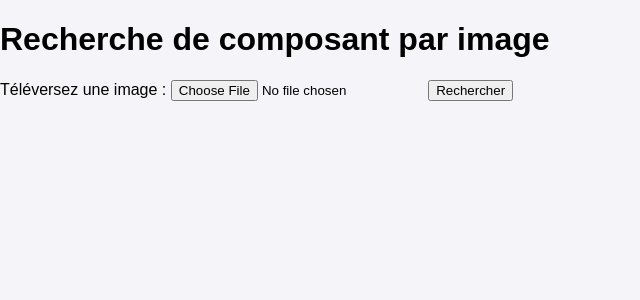
After one commit to vince82/Siana_project_Innovation, a Django app: page /technician/upload-and-search/ in a window 1280 px wide. The commit adds this page. Shown: the top 300 px of the page, without its empty margins (0-640 px from the left). Run offline with Django 5.2, Linux system fonts and the light colour scheme; parts of the project's set-up code (start-up, migrations or seed data) failed here and were passed over.

Commit message:
utilisation du model clipe pour faciliter la recheerche par televersement d'image. Le modele est passable. Tout de meme je l'enregistre avant de continuer à chercher d'autre alternative

```diff
--- a/catalogue_numerique/technician_page/tec_urls.py
+++ b/catalogue_numerique/technician_page/tec_urls.py
@@ -8,4 +8,9 @@ urlpatterns = [
     path('technician/component-sheet/<int:component_id>/', views.component_technical_sheet, name='component_sheet'),
     path('technician/search/', views.search_components, name='search_components'),
     path('technician/get-component-3d/<int:component_id>/', views.get_component_3d, name='get_component_3d'),
+
 ]
+
+urlpatterns=urlpatterns+[
+    path('technician/upload-and-search/', views.upload_and_search, name='upload_and_search'),
+]
--- a/catalogue_numerique/technician_page/templates/technician_page/home.html
+++ b/catalogue_numerique/technician_page/templates/technician_page/home.html
@@ -25,7 +25,9 @@
         <input type="text" id="search-bar" placeholder="Recherche de composant">
         <div id="search-results"></div> <!-- Liste déroulante pour les résultats de recherche -->
         <div class="icons">
-            <a href="#"><img src="https://th.bing.com/th/id/OIP.os7uREZBLyoK_TY0AuFkoAHaHa?rs=1&pid=ImgDetMain" alt="Icône caméra" class="icon"></a>
+            <a href="{% url 'upload_and_search' %}" class="icon-link">
+                <img src="https://th.bing.com/th/id/OIP.os7uREZBLyoK_TY0AuFkoAHaHa?rs=1&pid=ImgDetMain" alt="Icône caméra" class="icon">
+            </a>
             <a href="#"><img src="https://th.bing.com/th/id/OIP.jO12HDqKTbrBYUQ6x5KyeAHaHa?rs=1&pid=ImgDetMain" alt="Icône chatbot" class="icon"></a>
         </div>
     </div>
--- /dev/null
+++ b/catalogue_numerique/technician_page/templates/technician_page/search.html
@@ -0,0 +1,26 @@
+{% load static %}
+<!DOCTYPE html>
+<html lang="fr">
+<head>
+    <meta charset="UTF-8">
+    <meta name="viewport" content="width=device-width, initial-scale=1.0">
+    <title>Recherche de composant par image</title>
+    <link rel="stylesheet" href="{% static 'technician_page/style.css' %}">
+</head>
+<body>
+<header>
+    <h1>Recherche de composant par image</h1>
+</header>
+<main>
+    {% if error %}
+        <p class="error">{{ error }}</p>
+    {% endif %}
+    <form method="POST" enctype="multipart/form-data">
+        {% csrf_token %}
+        <label for="image">Téléversez une image :</label>
+        <input type="file" name="image" accept="image/*" required>
+        <button type="submit">Rechercher</button>
+    </form>
+</main>
+</body>
+</html>
--- a/catalogue_numerique/technician_page/views.py
+++ b/catalogue_numerique/technician_page/views.py
@@ -108,3 +108,82 @@ def search_components(request):
         results = [{'id': comp.id, 'name': comp.name} for comp in components]
 
     return JsonResponse(results, safe=False)
+
+
+
+import os
+import torch
+import clip
+from PIL import Image
+from django.shortcuts import render, get_object_or_404, redirect
+from django.conf import settings
+from admin_page.models import Component, ComponentImage
+
+# Charger le modèle CLIP une seule fois
+device = "cuda" if torch.cuda.is_available() else "cpu"
+model_clip, preprocess_clip = clip.load("ViT-B/32", device)
+
+def upload_and_search(request):
+    """Téléverse une image, compare avec les images en base, et retourne le composant le plus similaire."""
+    if request.method == "POST":
+        # Récupérer le fichier téléversé
+        uploaded_file = request.FILES.get("image")
+        if not uploaded_file:
+            return render(request, "technician_page/search.html", {"error": "Aucune image n'a été téléversée."})
+
+        # Sauvegarder temporairement l'image téléversée
+        temp_dir = os.path.join(settings.MEDIA_ROOT, "temp")
+        os.makedirs(temp_dir, exist_ok=True)
+        temp_image_path = os.path.join(temp_dir, uploaded_file.name)
+        with open(temp_image_path, "wb") as f:
+            for chunk in uploaded_file.chunks():
+                f.write(chunk)
+
+        # Charger les images des composants depuis la base
+        component_images = ComponentImage.objects.all()
+        if not component_images.exists():
+            return render(request, "technician_page/search.html", {"error": "Aucune image de composant disponible dans la base."})
+
+        # Prétraiter l'image téléversée
+        try:
+            input_image = preprocess_clip(Image.open(temp_image_path)).unsqueeze(0).to(device)
+        except Exception:
+            os.remove(temp_image_path)
+            return render(request, "technician_page/search.html", {"error": "Le fichier téléversé n'est pas une image valide."})
+
+        # Initialisation des variables pour la similarité maximale
+        max_similarity = 0
+        matched_component = None
+
+        # Parcourir toutes les images en base pour calculer les similarités
+        with torch.no_grad():
+            input_image_features = model_clip.encode_image(input_image)
+
+            for component_image in component_images:
+                # Charger l'image du composant
+                try:
+                    component_img = preprocess_clip(Image.open(component_image.image.path)).unsqueeze(0).to(device)
+                except Exception:
+                    continue  # Passer l'image si elle n'est pas valide
+
+                # Extraire les caractéristiques de l'image en base
+                component_img_features = model_clip.encode_image(component_img)
+
+                # Calculer la similarité
+                similarity = (input_image_features @ component_img_features.T).item()
+                if similarity > max_similarity:
+                    max_similarity = similarity
+                    matched_component = component_image.component
+
+        # Supprimer l'image temporaire
+        os.remove(temp_image_path)
+
+        # Vérifier si la similarité maximale dépasse 60 %
+        if matched_component and max_similarity >= 0.90:
+            return redirect("component_sheet", component_id=matched_component.id)
+        else:
+            return render(request, "technician_page/search.html", {
+                "error": "Aucun composant ne correspond à plus de '60%' de similarité.",
+            })
+
+    return render(request, "technician_page/search.html")
```
Also changed, not shown: catalogue_numerique/db.sqlite3, catalogue_numerique/media/component_images/moteur.webp (added).
